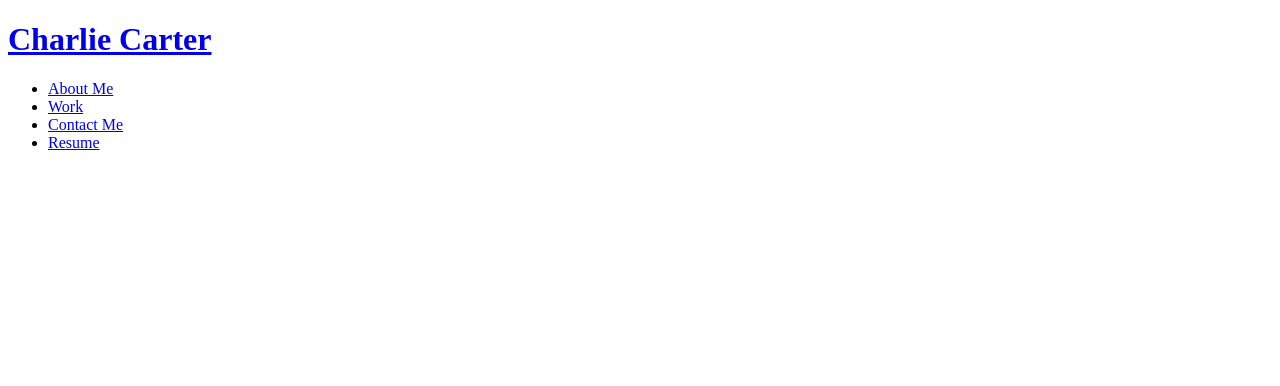
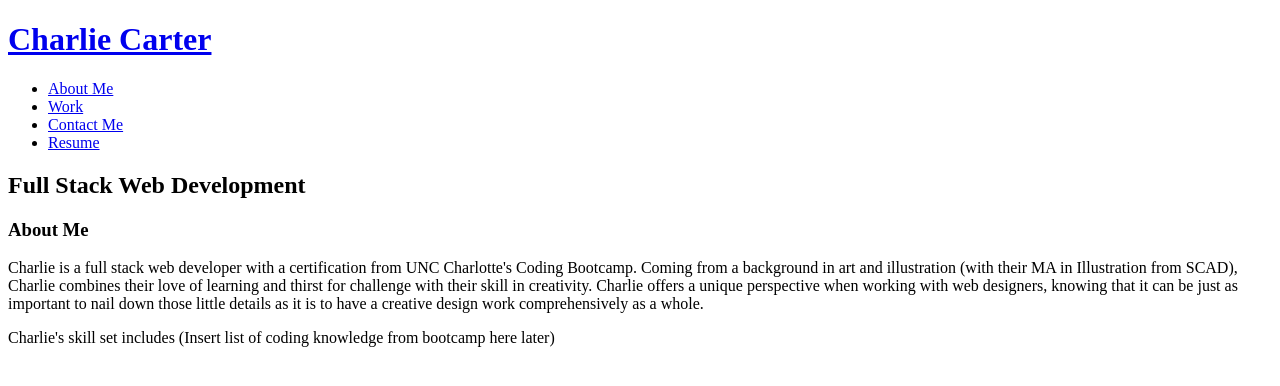
Before and after one commit to charliec1665/my-code-portfolio, a plain HTML site: page index.html in a window 1280 px wide. Drawn offline with Linux system fonts and the light colour scheme; files that its build step writes are made by us from their sources.

Commit message:
about me skeleton

```diff
--- a/index.html
+++ b/index.html
@@ -29,5 +29,25 @@
                 </ul>
             </nav>
         </header>
+
+        <!--HERO-->
+        <section class="hero">
+            <h2>Full Stack Web Development</h2>
+        </section>
+
+        <!--ABOUT SECTION-->
+        <section>
+            <h3>About Me</h3>
+            <p>
+                Charlie is a full stack web developer with a certification from UNC Charlotte's Coding Bootcamp. Coming from a background
+                in art and illustration (with their MA in Illustration from SCAD), Charlie combines their love of learning and thirst for
+                challenge with their skill in creativity. Charlie offers a unique perspective when working with web designers, knowing that
+                it can be just as important to nail down those little details as it is to have a creative design work comprehensively as a whole.
+            </p>
+            <p>
+                Charlie's skill set includes (Insert list of coding knowledge from bootcamp here later)
+            </p>
+        </section>
+
     </body>
 </html>
```
Also changed, not shown: assets/images/hero-image-start.jpg (added), assets/images/hero-image.jpg (added), 2 other files.
